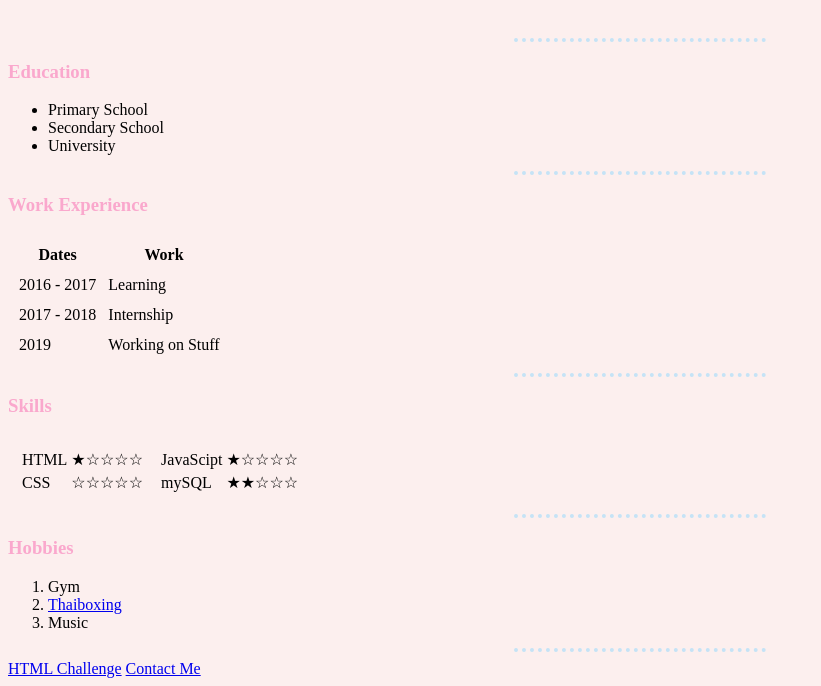
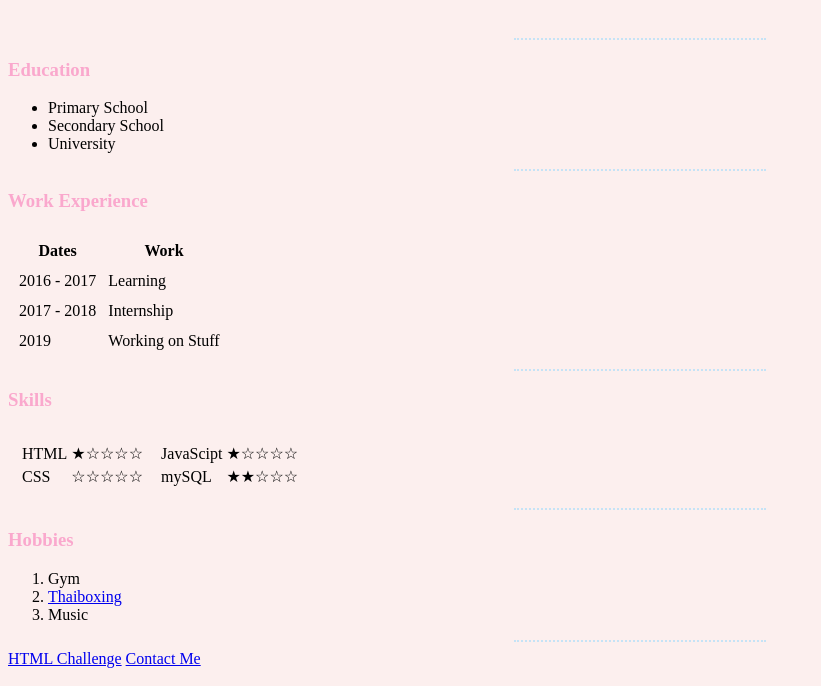
Before and after one commit to justin824/cv, a plain HTML site: page index.html in a window 1280 px wide. Shown: the part 168-854 px from the top of the page, without its empty margins (0-821 px from the left). Drawn offline with Linux system fonts and the light colour scheme.

Commit message:
Add files via upload

```diff
--- a/css/styles.css
+++ b/css/styles.css
@@ -5,7 +5,7 @@ hr {
     border-style: none;
     border-top-style: dotted;
     border-color: #c5e3f6;
-    border-width: 4px;
+    border-width: 2px;
     width: 20%
 }
 h1 {
```
